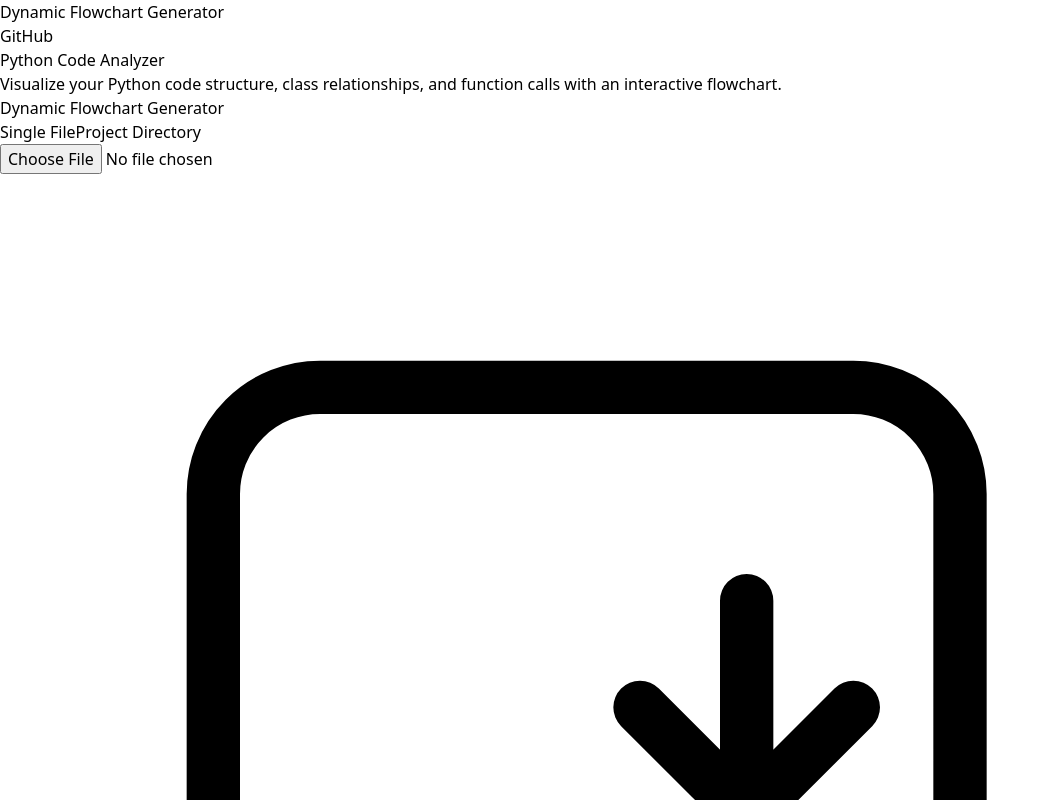
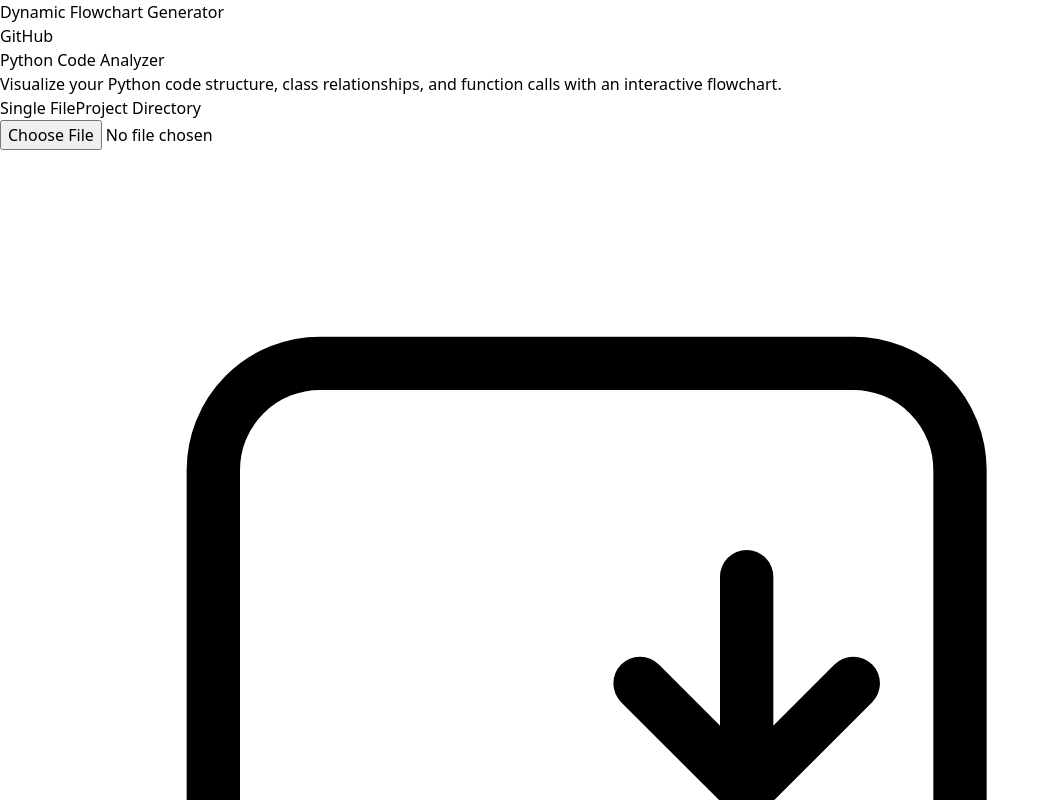
Before and after one commit to Sohailsaifi/CodeFlow, a React (Vite) app in the folder frontend/: page / in a window 1280 px wide. Shown: the top 800 px of the page, without its empty margins (0-1050 px from the left). Built offline with nearby package versions, Linux system fonts and the light colour scheme; what cytoscape-dagre, cytoscape-popper would draw is missing.

Commit message:
Implemented the better UI for the flowchart viewer

```diff
--- a/frontend/src/components/FlowchartViewer.tsx
+++ b/frontend/src/components/FlowchartViewer.tsx
@@ -16,16 +16,24 @@ const FlowchartViewer = () => {
   };
 
   return (
-    <div className="container mx-auto p-4">
-      <Card className="mb-8">
-        <CardHeader>
-          <CardTitle>Dynamic Flowchart Generator</CardTitle>
-        </CardHeader>
-        <CardContent>
+    <div className="space-y-6">
+      <div className="bg-white rounded-lg shadow-sm p-6 border">
+        <div className="flex flex-col space-y-4">
           <ProjectUploader onUploadSuccess={handleUploadSuccess} />
-          {graphData && <ProjectGraph data={graphData} />}
-        </CardContent>
-      </Card>
+        </div>
+      </div>
+
+      {graphData && (
+        <div className="bg-white rounded-lg shadow-sm border">
+          <div className="p-4 border-b">
+            <h3 className="text-lg font-medium text-gray-900">Code Visualization</h3>
+            <p className="mt-1 text-sm text-gray-500">
+              Interactive flowchart showing your code's structure and relationships.
+            </p>
+          </div>
+          <ProjectGraph data={graphData} />
+        </div>
+      )}
     </div>
   );
 };
```
